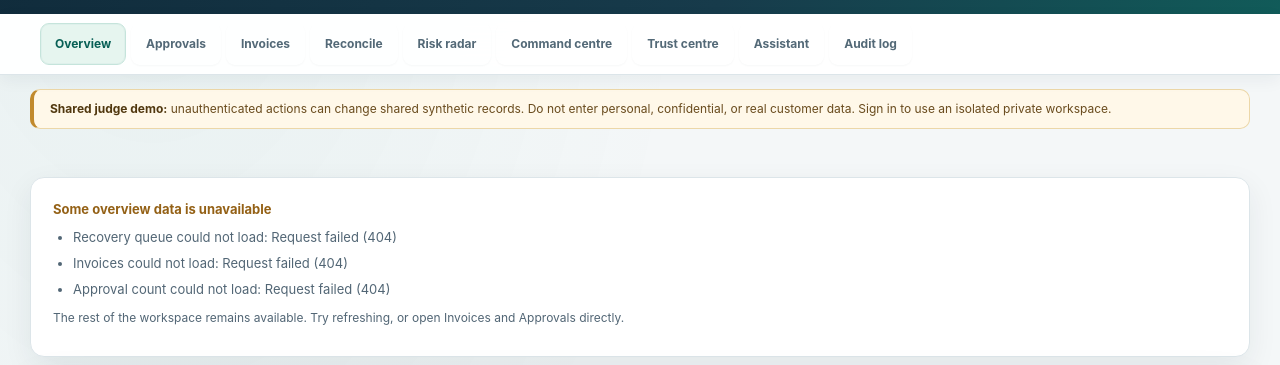
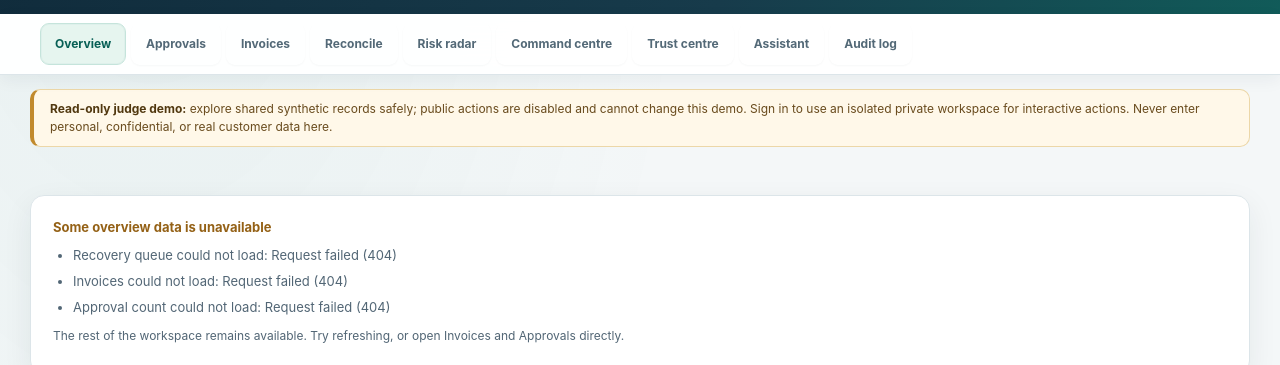
Before and after one commit to 251fa04c84-boop/paypilot-ai, a website: page public/index.html in a window 1280 px wide. Shown: the part 132-497 px from the top of the page. Drawn offline with Linux system fonts and the light colour scheme; no server answers.

Commit message:
security: make public judge demo explicitly read-only

```diff
--- a/public/index.html
+++ b/public/index.html
@@ -34,7 +34,7 @@
   <button data-tab="assistant">Assistant</button>
   <button data-tab="activity">Audit log</button>
 </nav>
-<aside class="demo-notice" role="note" aria-label="Shared demo data notice"><strong>Shared judge demo:</strong> unauthenticated actions can change shared synthetic records. Do not enter personal, confidential, or real customer data. Sign in to use an isolated private workspace.</aside>
+<aside class="demo-notice" role="note" aria-label="Read-only shared demo notice"><strong>Read-only judge demo:</strong> explore shared synthetic records safely; public actions are disabled and cannot change this demo. Sign in to use an isolated private workspace for interactive actions. Never enter personal, confidential, or real customer data here.</aside>
 <main id="main" tabindex="-1"></main>
 <div id="toast" class="toast" role="status" aria-live="polite" hidden></div>
 <script src="/app.js?v=20261111-risk1" defer></script>
```
